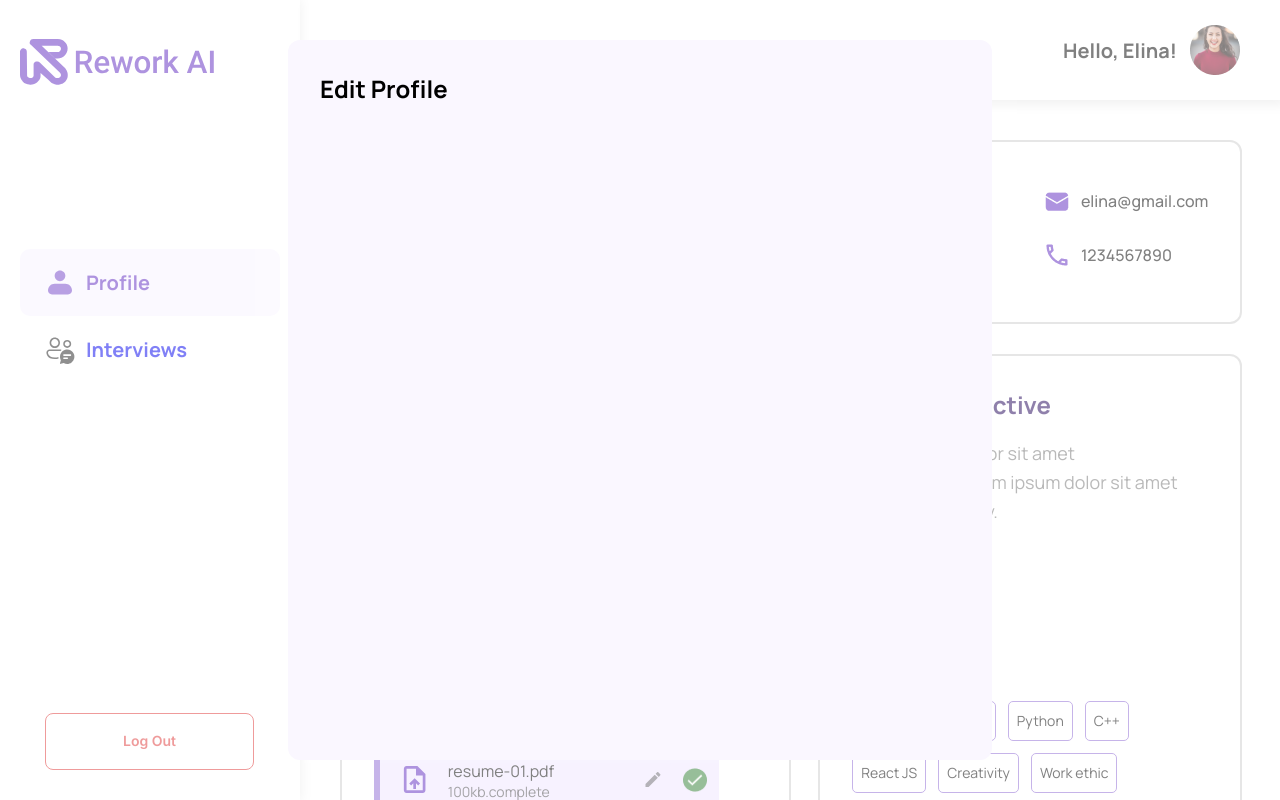
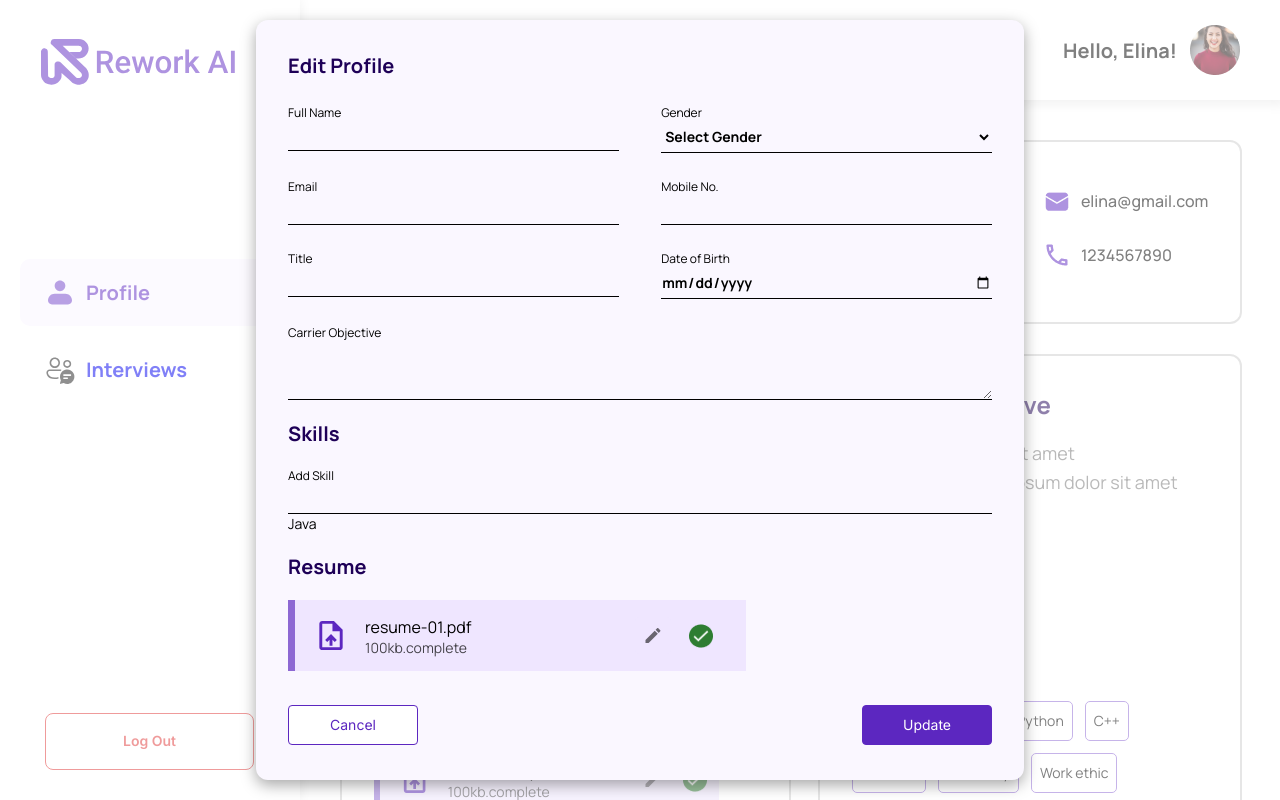
Before and after one commit to AdityaPatil22/Candidate-Frontend, a React (Vite) app: page / in a window 1280 px wide. Both pictures are taken after a click on the button 473 px from the left and 405 px from the top of the page. Built offline with nearby package versions, Linux system fonts and the light colour scheme.

Commit message:
Created the edit candidate profile form

```diff
--- a/src/components/Sidebar/Sidebar.scss
+++ b/src/components/Sidebar/Sidebar.scss
@@ -11,6 +11,7 @@
     .logo {
       height: 80px;
       align-items: center;
+      align-self: center;
     }
 
 
@@ -36,6 +37,7 @@
             align-items: center;
             padding: 17px 0px 17px 24px;
             height: 67px;
+            margin-top: 10px;
 
             &:hover {
               color: #5c27c0;
--- a/src/pages/CandidateProfilePage/EditCandidateProfile.jsx
+++ b/src/pages/CandidateProfilePage/EditCandidateProfile.jsx
@@ -1,5 +1,9 @@
 import PropTypes from "prop-types";
 import Backdrop from "@mui/material/Backdrop";
+import Button from "@mui/material/Button";
+import ResumeIcon from "../../assets/icons/ResumeIcon";
+import ResumeEditPen from "../../assets/icons/ResumeEditPen";
+import ResumeCompleteTick from "../../assets/images/ResumeCompleteTick.png";
 import "./EditCandidateProfile.scss";
 
 EditCandidateProfile.propTypes = {
@@ -16,10 +20,158 @@ function EditCandidateProfile({ open, handleClose }) {
         zIndex: (theme) => theme.zIndex.drawer + 1,
       }}
       open={open}
-      onClick={handleClose}
     >
-      <div className="edit-candidate-profile-main-continer">
-        <h1 className="edit-candidate-profile-heading">Edit Profile</h1>
+      <div className="edit-main-continer">
+        <h1 className="edit-heading">Edit Profile</h1>
+        <form action="/" method="POST">
+          <div className="edit-outer-container">
+            <div className="edit-inner-container">
+              <label htmlFor="full-name" className="edit-label">
+                Full Name
+              </label>
+              <input id="full-name" type="text" className="edit-input"></input>
+            </div>
+            <div className="edit-inner-container">
+              <label htmlFor="gender" className="edit-label">
+                Gender
+              </label>
+              <select id="gender" className="edit-input">
+                <option value="">Select Gender</option>
+                <option value="male">Male</option>
+                <option value="female">Female</option>
+                <option value="other">Other</option>
+              </select>
+            </div>
+          </div>
+
+          <div className="edit-outer-container">
+            <div className="edit-inner-container">
+              <label htmlFor="full-name" className="edit-label">
+                Email
+              </label>
+              <input id="email" type="email" className="edit-input"></input>
+            </div>
+            <div className="edit-inner-container">
+              <label htmlFor="full-name" className="edit-label">
+                Mobile No.
+              </label>
+              <input id="phn-number" type="number" className="edit-input"></input>
+            </div>
+          </div>
+
+          <div className="edit-outer-container">
+            <div className="edit-inner-container">
+              <label htmlFor="full-name" className="edit-label">
+                Title
+              </label>
+              <input id="title" type="text" className="edit-input"></input>
+            </div>
+            <div className="edit-inner-container">
+              <label htmlFor="full-name" className="edit-label">
+                Date of Birth
+              </label>
+              <input id="date-of-birth" type="date" className="edit-input"></input>
+            </div>
+          </div>
+
+          <div className="edit-form-carrier-objective">
+            <div className="edit-inner-container">
+              <label htmlFor="full-name" className="edit-label">
+                Carrier Objective
+              </label>
+              <textarea id="carrier-objective" className="edit-input"></textarea>
+            </div>
+          </div>
+
+          <div className="edit-form-skills-container">
+            <h1 className="edit-heading" style={{ marginTop: "20px" }}>
+              Skills
+            </h1>
+            <div className="edit-inner-container">
+              <label htmlFor="full-name" className="edit-label">
+                Add Skill
+              </label>
+              <input type="text" className="edit-input"></input>
+            </div>
+            <div className="skills-tab">Java</div>
+          </div>
+
+          <div className="edit-form-resume-container">
+            <h1 className="edit-heading" style={{ marginTop: "20px" }}>
+              Resume
+            </h1>
+            <div className="resume-container">
+              <div className="container-line"></div>
+              <ResumeIcon />
+              <div className="resume-details-container">
+                <p className="resume-name">resume-01.pdf</p>
+                <p className="resume-size">
+                  100kb<span>.</span>complete
+                </p>
+              </div>
+              <div className="edit-resume-container">
+                <Button
+                  className="edit-resume-btn"
+                  sx={{
+                    minWidth: "24px",
+                    padding: "0",
+                  }}
+                >
+                  <ResumeEditPen />
+                </Button>
+                <img className="edit-resume-tick" src={ResumeCompleteTick} />
+              </div>
+            </div>
+          </div>
+
+          <div className="edit-form-btn-contianer">
+          <Button
+            variant="outlined"
+            onClick={handleClose}
+            sx={{
+              border: "solid 1px #5C27C0",
+              color: "#5C27C0",
+              marginTop: "14px",
+              borderRadius: "4px",
+              width: "130px",
+              height: "40px",
+              fontWeight: "400",
+              textTransform: "capitalize",
+              background: "#fff",
+
+              "&:hover": {
+                background: "#5C27C0",
+                color: "#fff",
+                border: "solid 1px #5C27C0",
+              },
+            }}>
+            Cancel
+          </Button>
+
+          <Button
+            variant="outlined"
+            onClick={handleClose}
+            sx={{
+              border: "solid 1px #5C27C0",
+              color: "#fff",
+              marginTop: "14px",
+              borderRadius: "4px",
+              width: "130px",
+              height: "40px",
+              fontWeight: "400",
+              textTransform: "capitalize",
+              background: "#5C27C0",
+
+              "&:hover": {
+                background: "#fff",
+                color: "#5C27C0",
+                border: "solid 1px #5C27C0",
+              },
+            }}>
+            Update
+          </Button>
+          </div>
+        </form>
       </div>
     </Backdrop>
   );
--- a/src/pages/CandidateProfilePage/EditCandidateProfile.scss
+++ b/src/pages/CandidateProfilePage/EditCandidateProfile.scss
@@ -1,12 +1,161 @@
-.edit-candidate-profile-main-continer{
-    height: 90%;
-    width: 55%;
-    border-radius: 12px;
-    padding: 32px;
-    background-color: #FAF7FF;
+.edit-main-continer {
+  height: 95%;
+  width: 60%;
+  border-radius: 12px;
+  padding: 32px;
+  background-color: #faf7ff;
+  box-shadow: rgba(0, 0, 0, 0.35) 0px 5px 15px;
+  overflow: auto;
 
-    .edit-candidate-profile-heading{
-        margin: 0px;
-        font-size: 24px;
+  &::-webkit-scrollbar {
+    display: none;
+  }
+
+
+  .edit-heading {
+    margin: 0px;
+    font-size: 20px;
+    color: #1e0057;
+  }
+
+  .edit-outer-container {
+    display: flex;
+    justify-content: space-between;
+    .edit-inner-container {
+      margin-top: 25px;
+      display: flex;
+      flex-direction: column;
+      width: 47%;
+
+      .edit-label {
+        font-size: 12px;
+        margin-top: 0px;
+      }
+
+      .edit-input {
+        border: none;
+        border-bottom: 1px solid black;
+        outline: none;
+        font-size: 14px;
+        font-weight: bold;
+        padding: 5px 0;
+        background-color: #faf7ff;
+
+        .edit-input:focus {
+          border-bottom: 2px solid black;
+        }
+      }
     }
+  }
+
+  .edit-form-carrier-objective {
+    .edit-inner-container {
+      margin-top: 25px;
+      display: flex;
+      flex-direction: column;
+
+      .edit-label {
+        font-size: 12px;
+        margin-top: 0px;
+      }
+
+      .edit-input {
+        border: none;
+        border-bottom: 1px solid black;
+        outline: none;
+        font-size: 14px;
+        font-weight: bold;
+        padding: 10px 0;
+        background-color: #faf7ff;
+
+        .edit-input:focus {
+          border-bottom: 2px solid black;
+        }
+      }
+    }
+  }
+
+  .edit-form-skills-container {
+    .edit-inner-container {
+      margin-top: 20px;
+      display: flex;
+      flex-direction: column;
+
+      .edit-label {
+        font-size: 12px;
+        margin-top: 0px;
+      }
+
+      .edit-input {
+        border: none;
+        border-bottom: 1px solid black;
+        outline: none;
+        font-size: 14px;
+        font-weight: bold;
+        padding: 5px 0;
+        background-color: #faf7ff;
+
+        .edit-input:focus {
+          border-bottom: 2px solid black;
+        }
+      }
+    }
+  }
+
+  .edit-form-resume-container {
+    .resume-container {
+      background-color: #efe6ff;
+      height: 71px;
+      width: 65%;
+      margin-top: 20px;
+      display: flex;
+      align-items: center;
+
+      .container-line {
+        background-color: #8d68d3;
+        width: 7px;
+        height: 71px;
+        margin-right: 18px;
+      }
+
+      .resume-details-container {
+        margin-left: 16px;
+        width: 55%;
+
+        .resume-name {
+          margin-bottom: 0px;
+          font-size: 16px;
+        }
+
+        .resume-size {
+          margin-top: 0px;
+          opacity: 70%;
+          font-size: 14px;
+        }
+      }
+
+      .edit-resume-container {
+        display: flex;
+        justify-content: space-evenly;
+        align-items: center;
+        width: 25%;
+
+        .edit-resume-btn {
+          background-color: #efe6ff;
+          border: none;
+        }
+
+        .edit-resume-tick {
+          width: 24px;
+          height: 24px;
+        }
+      }
+    }
+  }
+
+  .edit-form-btn-contianer{
+    display: flex;
+    justify-content: space-between;
+    margin-top: 20px;
+  }
 }
```
